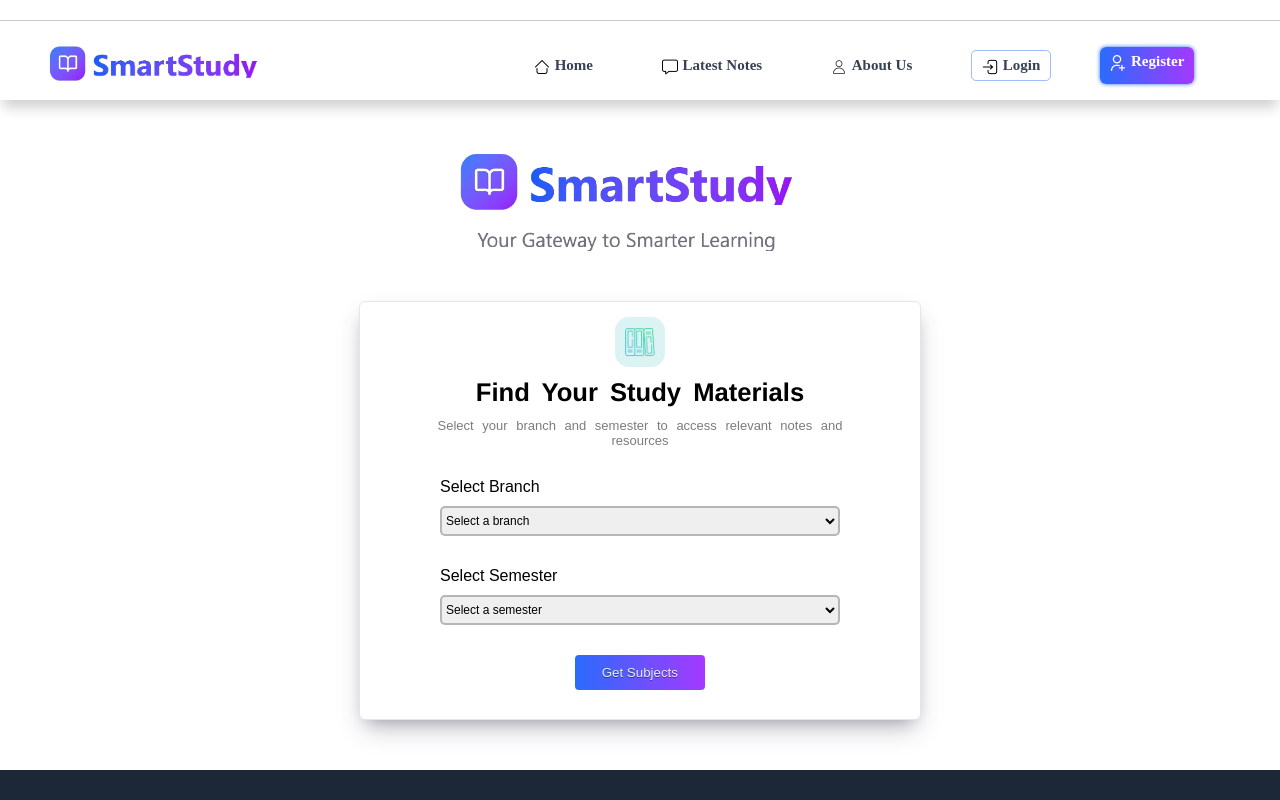
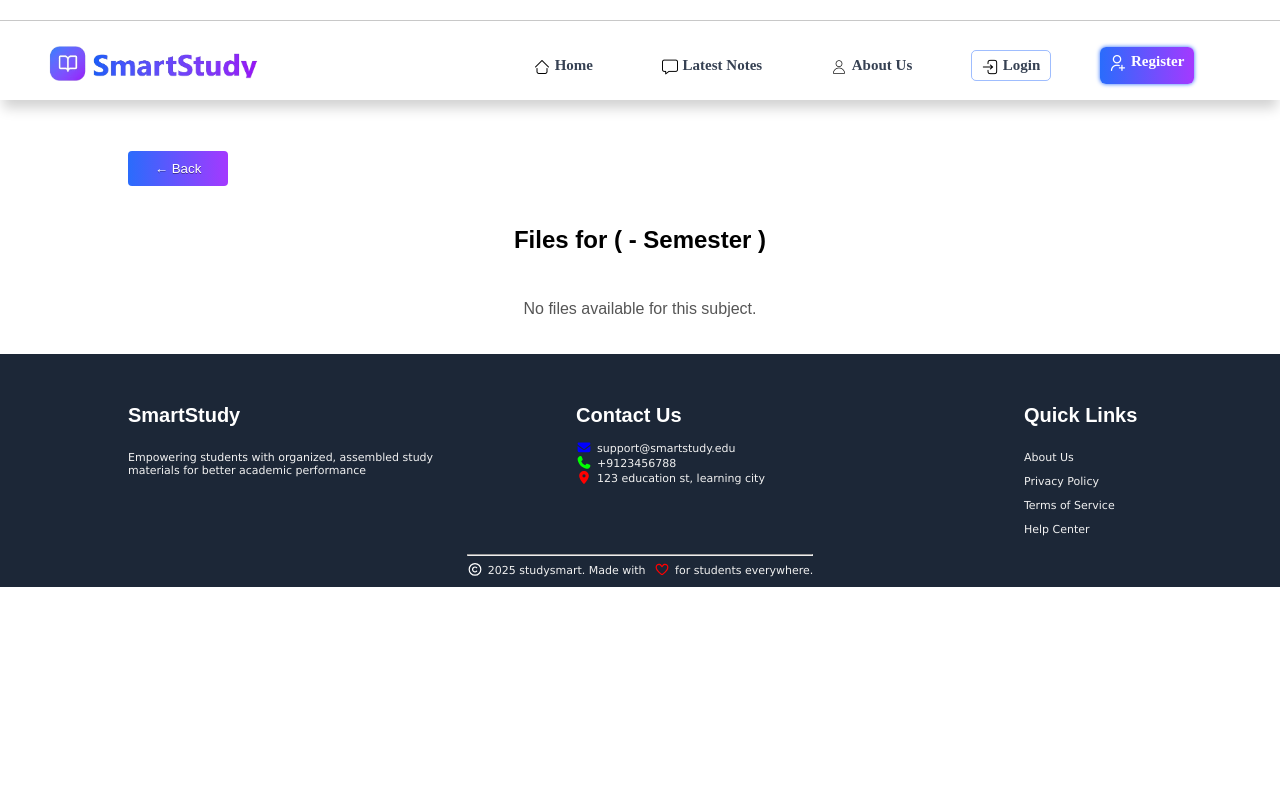
Before and after one commit to codebydj/smartstudy-frontend-Check, a React (Create React App) app: page /#/files in a window 1280 px wide. Shown: the top 800 px of the page. Built offline with nearby package versions, Linux system fonts and the light colour scheme; a web font is replaced by a local one.

Commit message:
back button css

```diff
--- a/src/App.js
+++ b/src/App.js
@@ -1,6 +1,6 @@
 import React from "react";
 import {
-  BrowserRouter as Router,
+  HashRouter as Router,
   Routes,
   Route,
   Navigate,
--- a/src/styles/BackButton.css
+++ b/src/styles/BackButton.css
@@ -1,4 +1,19 @@
-.BackButton{
-    margin-top: 2%;
-    margin-left: 10%;
+.BackButton {
+  margin-top: 4%;
+  margin-left: 10%;
 }
+.back-btn {
+  display: inline-block;
+  outline: 0;
+  border: 0;
+  cursor: pointer;
+  will-change: box-shadow, transform;
+  background: radial-gradient(100% 100% at 100% 0%, #89e5ff 0%, #5468ff 100%);
+  background: linear-gradient(to right, #2a6cfc, #a439ff);
+  padding: 0 2em;
+  border-radius: 0.3em;
+  color: #fff;
+  height: 2.6em;
+  text-shadow: 0 1px 0 rgb(0 0 0 / 40%);
+  transition: box-shadow 0.15s ease, transform 0.15s ease;
+}
```
Also changed, not shown: 8 other files (tests, documents, lock files or other folders).
